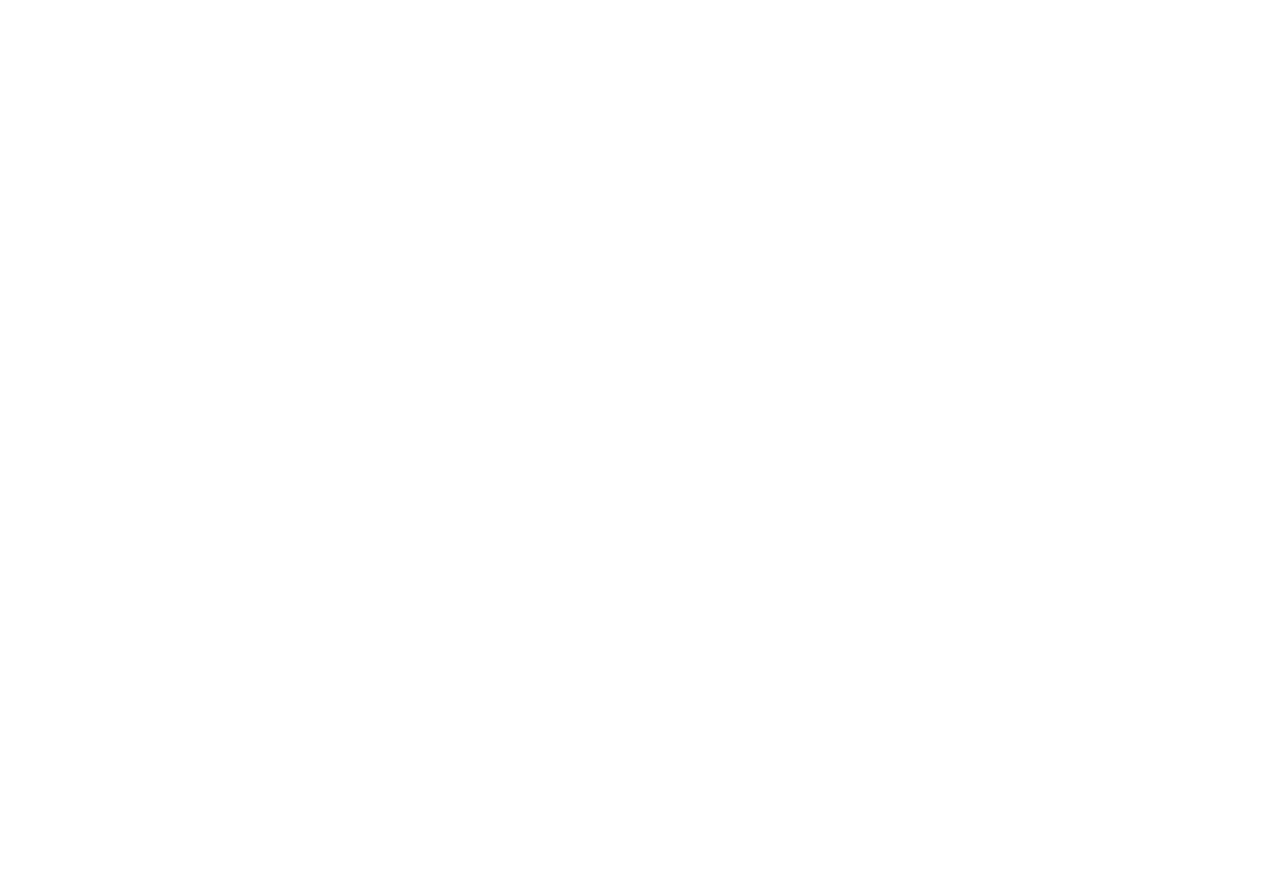
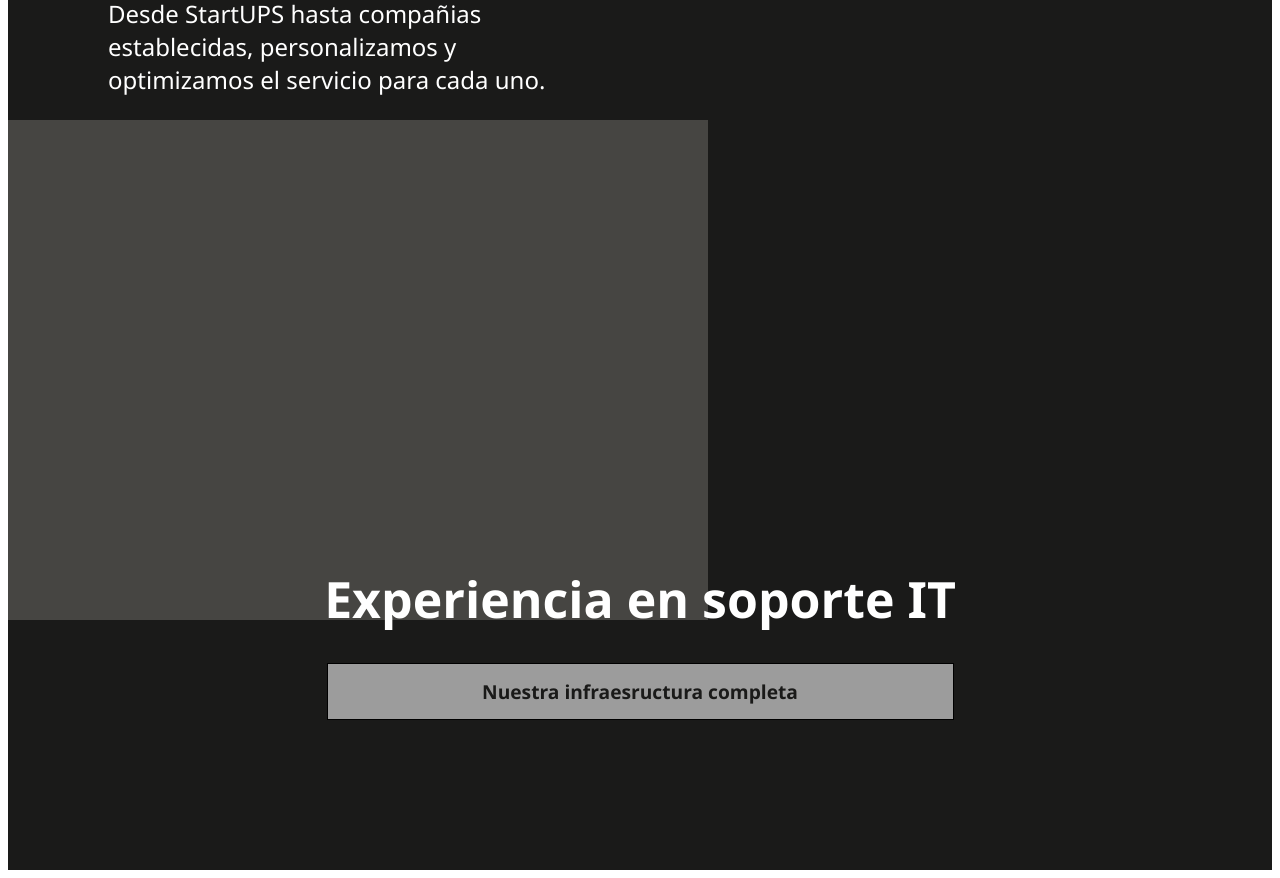
Before and after one commit to CopernicoDev/PYMES_WEB_Frontend_Angular, an Angular app: page / in a window 1280 px wide. Shown: the part 2700-3578 px from the top of the page. Before the commit the page ends 2493 px from the top, so only its background shows below. Built offline with nearby package versions, Linux system fonts and the light colour scheme.

Commit message:
Dandole los ultimos retoques al apartado de información

```diff
--- a/src/app/home/home.css
+++ b/src/app/home/home.css
@@ -155,10 +155,8 @@
 
 .información-empresa{
     background-color: #1a1a19;
-    margin: 0px; /* Elimina los márgenes predeterminados del cuerpo y la página */
-    padding: 0px; /* Elimina el relleno predeterminado del cuerpo y la página */
-    height: 100cqmax;
-    width: 100cqmax;
+    padding-bottom: 150px;
+
 }
 
 .titulo-información{
@@ -217,3 +215,42 @@
     margin-top: -40px;
     width: 500px;
 }
+
+.bloque-gris-main2{
+    background-color:#464542 ; /* Color de fondo del bloque dentro del fondo */
+    width: 700px;
+    height: 500px;
+
+
+
+}
+
+h6{
+    color: #fff;
+    font-size: 50px;
+    text-align: center;
+    margin-bottom: 30px;
+    margin-top: -55px;
+}
+
+
+
+
+.Bloque-infraestructura{
+    background-color: #9c9c9c;
+    display: inline-flex; /* permite centrar en ambas direcciones */
+    align-items: center; /* centra verticalmente */
+    justify-content: center; /* centra horizontalmente */
+    color: #1a1a19;
+    border: 1px solid black; /* Ancho, estilo y color del borde */
+    font-weight: bold;
+    font-size: larger;
+    margin: auto;
+    padding: auto;
+    width: 625px;
+    height: 55px;
+    display: flex; /* Utiliza flexbox para centrar el contenido */
+    align-items: center; /* Centra verticalmente los elementos */
+    justify-content: baseline; /* Centra horizontalmente los elementos */
+
+}
```
